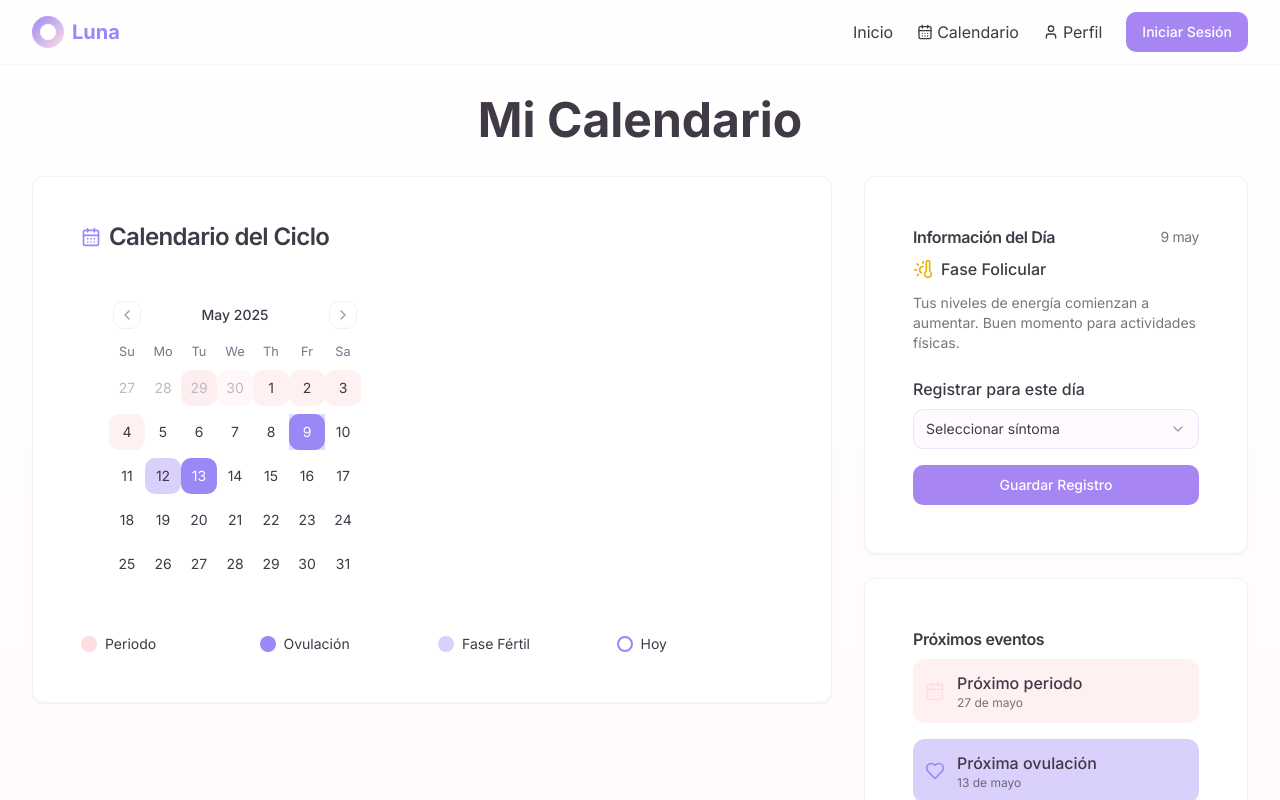
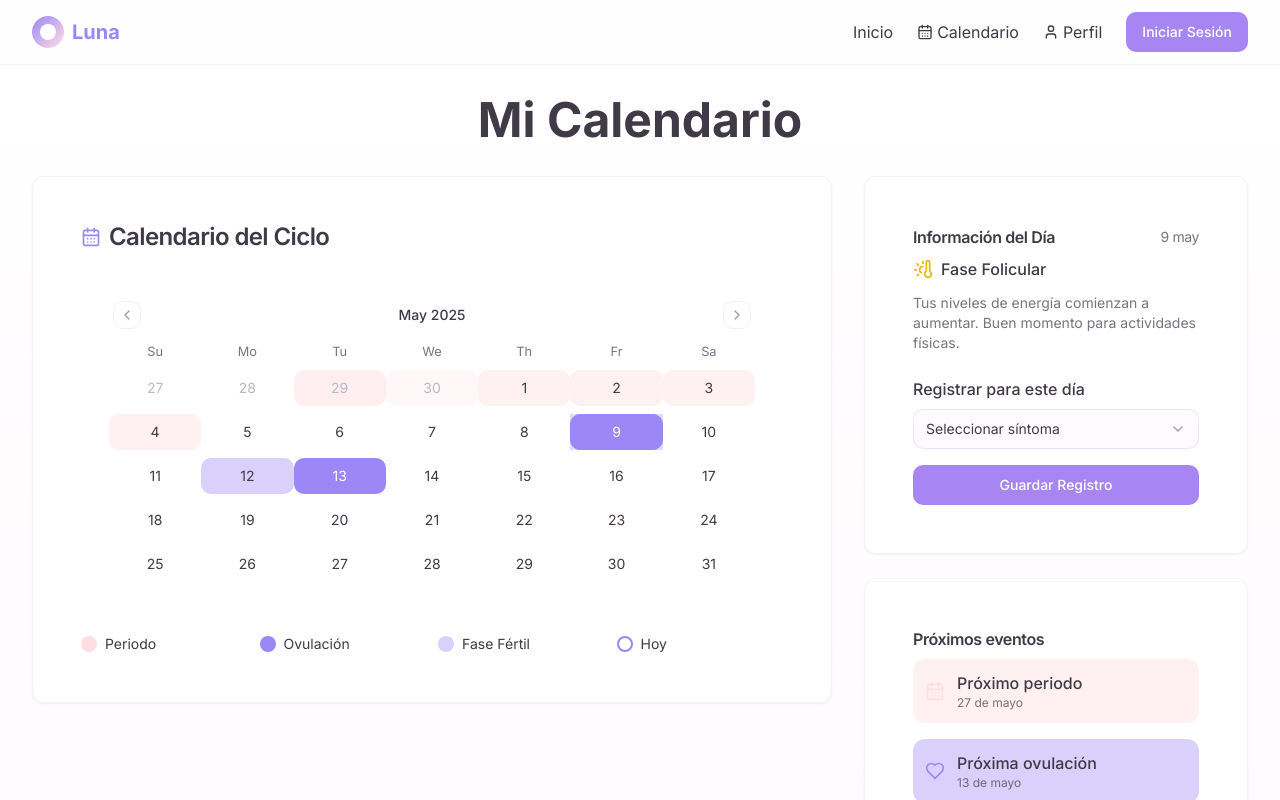
Before and after one commit to manuRoRe/luna-mujer-bienestar, a React (Vite) app: page /calendar in a window 1280 px wide. Shown: the top 800 px of the page. Built offline with nearby package versions, Linux system fonts and the light colour scheme.

Commit message:
Fix: Calendar width to container
Modify the calendar component to take up the full width of its container.

```diff
--- a/src/components/ui/calendar.tsx
+++ b/src/components/ui/calendar.tsx
@@ -1,3 +1,4 @@
+
 import * as React from "react";
 import { ChevronLeft, ChevronRight } from "lucide-react";
 import { DayPicker } from "react-day-picker";
@@ -16,11 +17,11 @@ function Calendar({
   return (
     <DayPicker
       showOutsideDays={showOutsideDays}
-      className={cn("p-3", className)}
+      className={cn("p-3 w-full pointer-events-auto", className)}
       classNames={{
-        months: "flex flex-col sm:flex-row space-y-4 sm:space-x-4 sm:space-y-0",
-        month: "space-y-4",
-        caption: "flex justify-center pt-1 relative items-center",
+        months: "flex flex-col sm:flex-row space-y-4 sm:space-x-4 sm:space-y-0 w-full",
+        month: "space-y-4 w-full",
+        caption: "flex justify-center pt-1 relative items-center w-full",
         caption_label: "text-sm font-medium",
         nav: "space-x-1 flex items-center",
         nav_button: cn(
@@ -30,14 +31,14 @@ function Calendar({
         nav_button_previous: "absolute left-1",
         nav_button_next: "absolute right-1",
         table: "w-full border-collapse space-y-1",
-        head_row: "flex",
+        head_row: "flex w-full",
         head_cell:
-          "text-muted-foreground rounded-md w-9 font-normal text-[0.8rem]",
+          "text-muted-foreground rounded-md w-full font-normal text-[0.8rem] flex-1 text-center",
         row: "flex w-full mt-2",
-        cell: "h-9 w-9 text-center text-sm p-0 relative [&:has([aria-selected].day-range-end)]:rounded-r-md [&:has([aria-selected].day-outside)]:bg-accent/50 [&:has([aria-selected])]:bg-accent first:[&:has([aria-selected])]:rounded-l-md last:[&:has([aria-selected])]:rounded-r-md focus-within:relative focus-within:z-20",
+        cell: "h-9 w-full text-center text-sm p-0 relative flex-1 [&:has([aria-selected].day-range-end)]:rounded-r-md [&:has([aria-selected].day-outside)]:bg-accent/50 [&:has([aria-selected])]:bg-accent first:[&:has([aria-selected])]:rounded-l-md last:[&:has([aria-selected])]:rounded-r-md focus-within:relative focus-within:z-20",
         day: cn(
           buttonVariants({ variant: "ghost" }),
-          "h-9 w-9 p-0 font-normal aria-selected:opacity-100"
+          "h-9 w-full p-0 font-normal aria-selected:opacity-100"
         ),
         day_range_end: "day-range-end",
         day_selected:
--- a/src/pages/Calendar.tsx
+++ b/src/pages/Calendar.tsx
@@ -126,12 +126,12 @@ const CalendarPage = () => {
                   </CardTitle>
                 </CardHeader>
                 <CardContent>
-                  <div className="bg-white rounded-lg p-4">
+                  <div className="bg-white rounded-lg p-4 w-full">
                     <Calendar
                       mode="single"
                       selected={date}
                       onSelect={setDate}
-                      className="pointer-events-auto mx-auto"
+                      className="w-full"
                       modifiers={{
                         periodStart: cycleData.periodStart,
                         period: {
```
